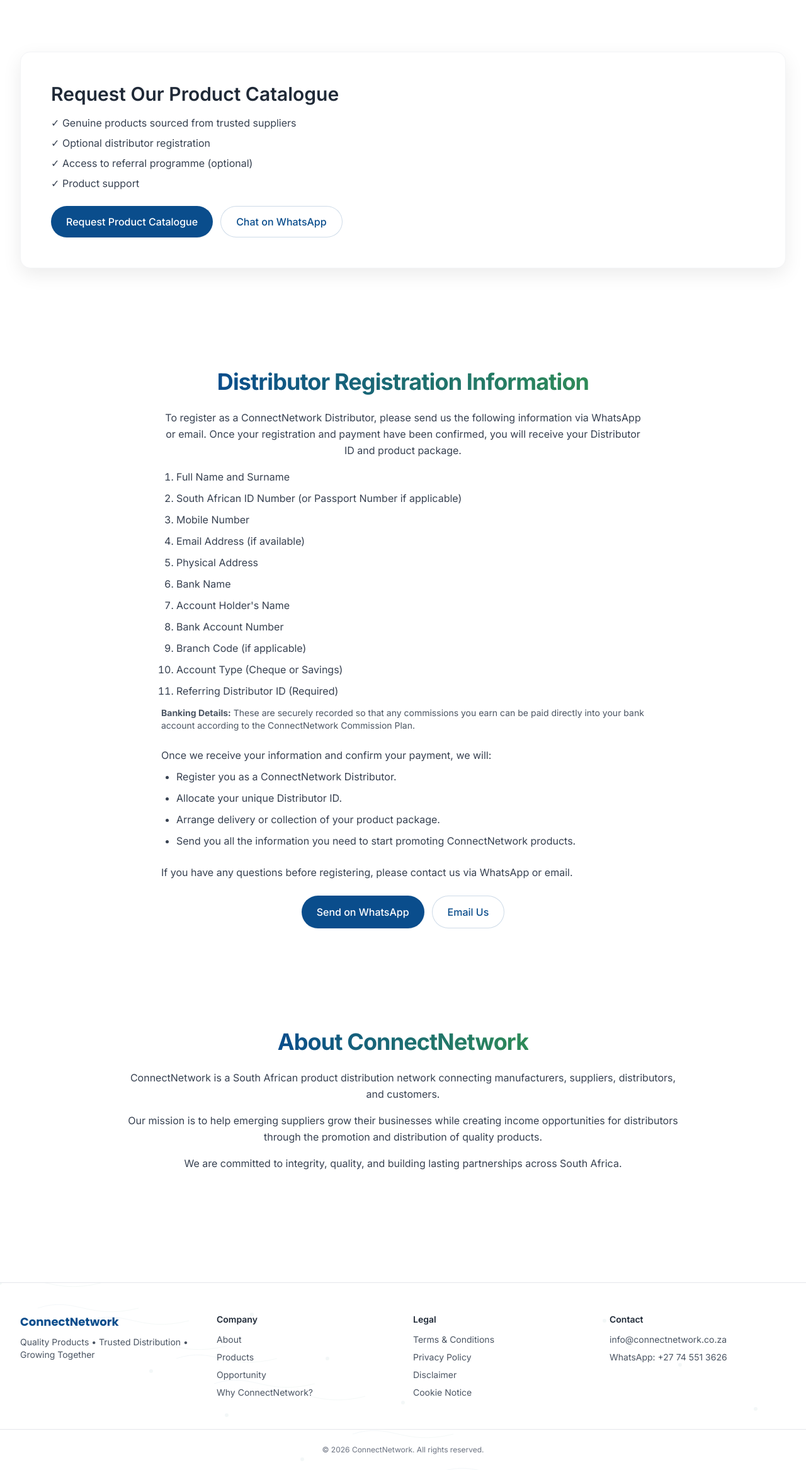
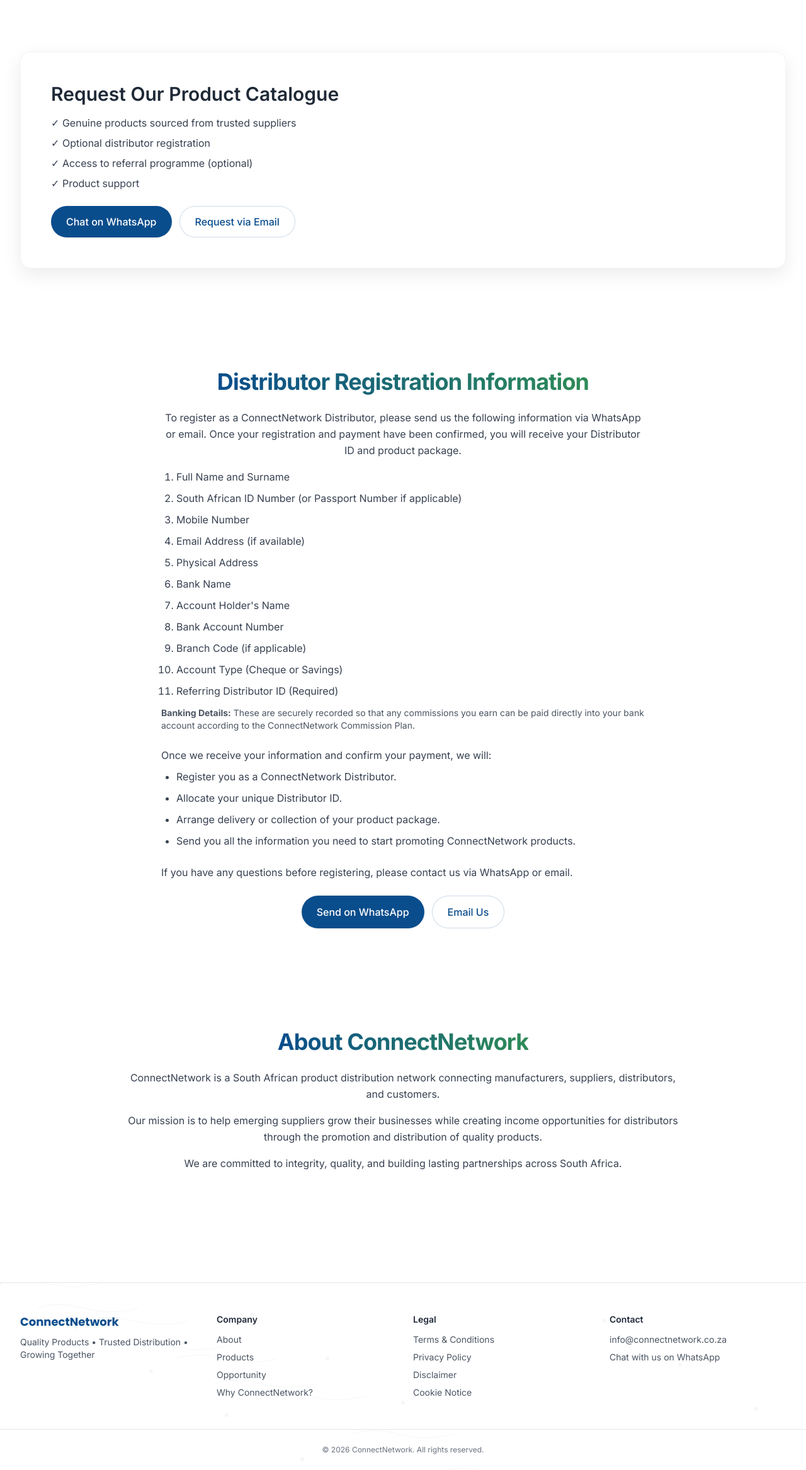
Before and after one commit to nejabobo-eng/connectnetwork, a Next.js app: page / in a window 1280 px wide. Shown: the part 2008-4342 px from the top of the page at 63% size. Built offline with nearby package versions, Linux system fonts and the light colour scheme.

Commit message:
Remove visible phone number from website; keep WhatsApp click-to-chat with prefilled messages; update Contact, Footer, Products, and Home CTAs

```diff
--- a/app/contact/page.tsx
+++ b/app/contact/page.tsx
@@ -12,7 +12,7 @@
 
 		<div className="card p-6 space-y-3 text-sm text-gray-700">
 		  <div><strong>Email:</strong> info@connectnetwork.co.za</div>
-		  <div><strong>Phone (WhatsApp):</strong> <a href="https://wa.me/27745513626" target="_blank" rel="noopener noreferrer">+27 74 551 3626</a></div>
+		  <div><strong>WhatsApp:</strong> <a href="https://wa.me/27745513626?text=Hello%20ConnectNetwork.%20I%20would%20like%20to%20learn%20more%20about%20your%20products%20and%20distributor%20opportunity." target="_blank" rel="noopener noreferrer">Chat with us on WhatsApp</a></div>
 		  <div><strong>Website:</strong> connectnetwork.co.za</div>
 		</div>
 	  </div>
--- a/app/layout.tsx
+++ b/app/layout.tsx
@@ -75,7 +75,7 @@
 			  <div className="font-semibold mb-3">Contact</div>
 			  <ul className="space-y-2 text-gray-600">
 				<li><a href="mailto:info@connectnetwork.co.za">info@connectnetwork.co.za</a></li>
-				<li><a href="https://wa.me/27745513626" target="_blank" rel="noopener noreferrer">WhatsApp: +27 74 551 3626</a></li>
+				<li><a href="https://wa.me/27745513626?text=Hello%20ConnectNetwork.%20I%20would%20like%20to%20learn%20more%20about%20your%20products%20and%20distributor%20opportunity." target="_blank" rel="noopener noreferrer">Chat with us on WhatsApp</a></li>
 			  </ul>
 			</div>
 		  </div>
--- a/app/products/Client.tsx
+++ b/app/products/Client.tsx
@@ -99,7 +99,7 @@
 		<p className="mt-4 text-gray-700">Rather than displaying a fixed online catalogue, we provide our latest product information directly to interested customers and registered distributors.</p>
 		<p className="mt-2 text-gray-700">This ensures you always receive the most up-to-date products, pricing, promotions, and availability.</p>
 		<div className="flex flex-col sm:flex-row gap-3 mt-6">
-		  <a href="https://wa.me/27745513626?text=Hi%20ConnectNetwork%2C%20please%20send%20me%20the%20latest%20Distributor%20%26%20Customer%20Product%20Catalogue." target="_blank" rel="noopener noreferrer" className="btn btn-primary">Chat on WhatsApp</a>
+		  <a href="https://wa.me/27745513626?text=Hello%20ConnectNetwork.%20Please%20send%20me%20the%20latest%20Distributor%20%26%20Customer%20Product%20Catalogue." target="_blank" rel="noopener noreferrer" className="btn btn-primary">Chat on WhatsApp</a>
 		  <a href="mailto:info@connectnetwork.co.za?subject=Request%20Distributor%20%26%20Customer%20Product%20Catalogue" className="btn btn-ghost">Request via Email</a>
 		</div>
 	  </div>
--- a/components/pages/HomeClient.tsx
+++ b/components/pages/HomeClient.tsx
@@ -105,8 +105,8 @@
 			  <li>✓ Product support</li>
 			</ul>
 			<div className="flex flex-col sm:flex-row gap-3 mt-6">
-			  <Link href="/contact?subject=Request%20Product%20Catalogue" className="btn btn-primary">Request Product Catalogue</Link>
-			  <a href="https://wa.me/27745513626?text=Hi%20ConnectNetwork%2C%20please%20send%20me%20the%20latest%20product%20catalogue." target="_blank" rel="noopener noreferrer" className="btn btn-ghost">Chat on WhatsApp</a>
+			  <a href="https://wa.me/27745513626?text=Hello%20ConnectNetwork.%20Please%20send%20me%20the%20latest%20product%20catalogue." target="_blank" rel="noopener noreferrer" className="btn btn-primary">Chat on WhatsApp</a>
+			  <Link href="/contact?subject=Request%20Product%20Catalogue" className="btn btn-ghost">Request via Email</Link>
 			</div>
 		  </div>
 		</section>
```
